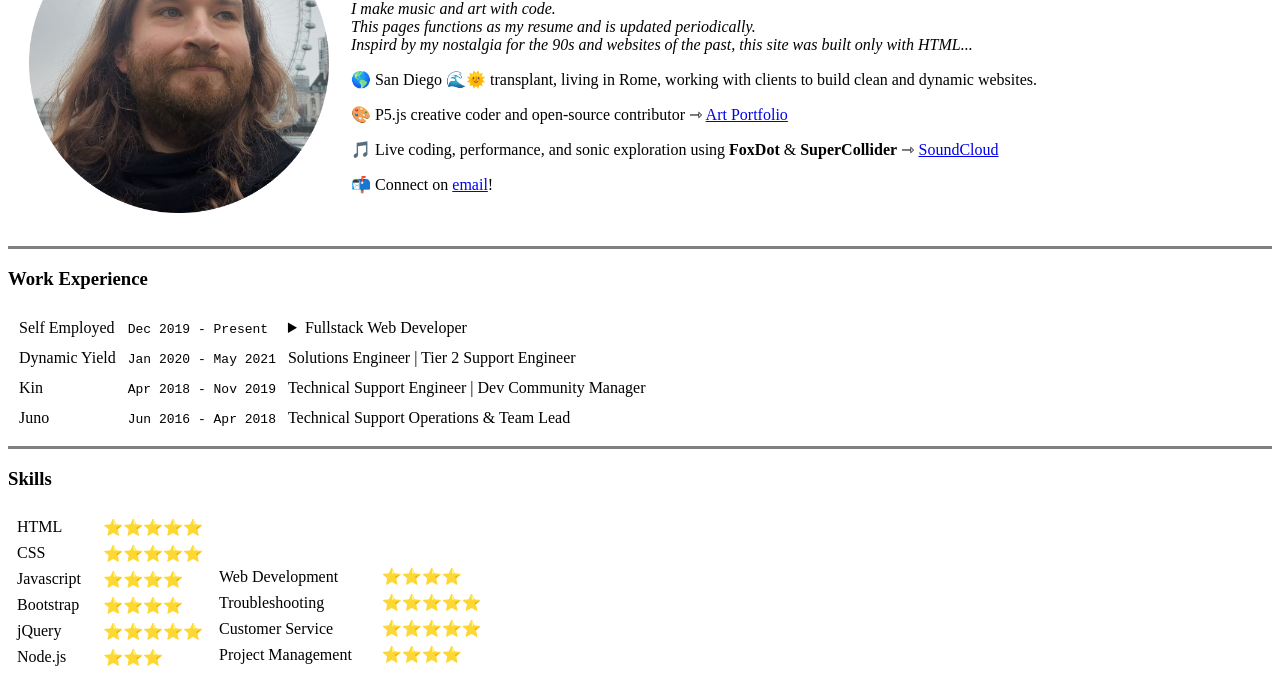
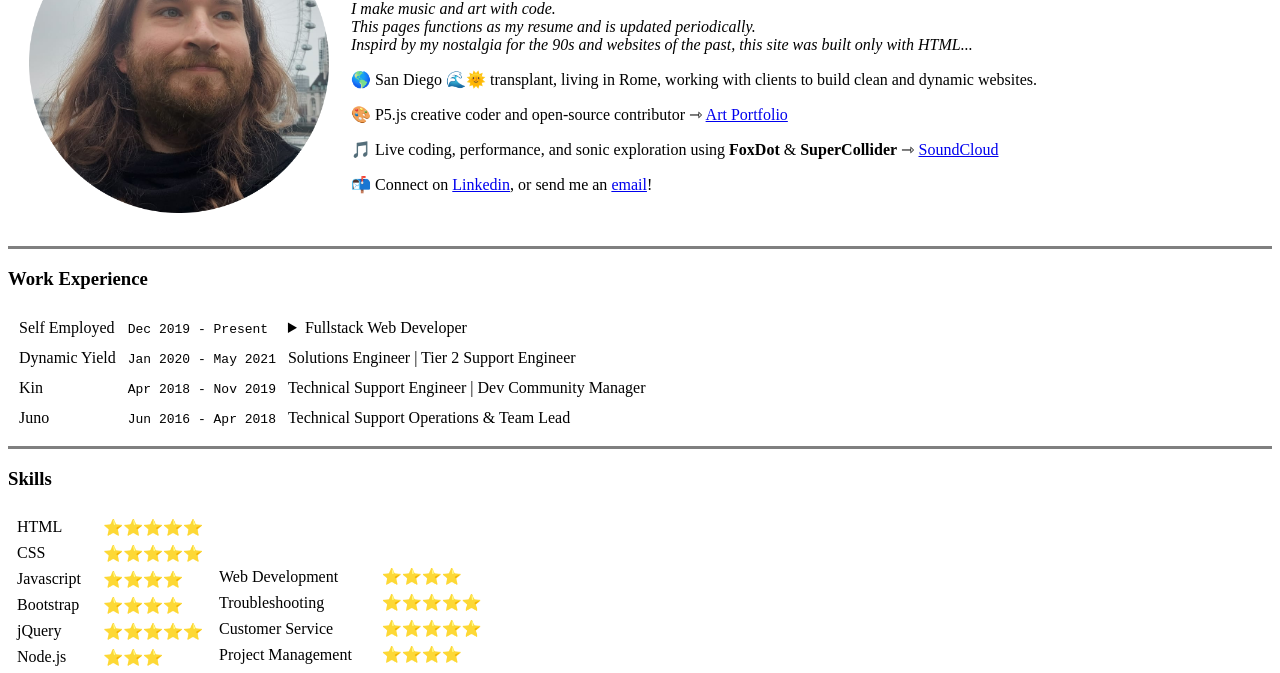
Before and after one commit to Benji5656/CV, a plain HTML site: page index.html in a window 1280 px wide. Shown: the part 116-789 px from the top of the page. Drawn offline with Linux system fonts and the light colour scheme.

Commit message:
Update to links

```diff
--- a/index.html
+++ b/index.html
@@ -17,7 +17,7 @@
         <p>🌎 San Diego 🌊🌞 transplant, living in Rome, working with clients to build clean and dynamic websites.</p>
         <p>🎨 P5.js creative coder and open-source contributor ⇾ <a href="artportal.html">Art Portfolio</a></p>
         <p>🎵 Live coding, performance, and sonic exploration using <b>FoxDot</b> & <b>SuperCollider</b> ⇾ <a href="https://soundcloud.com/bl5656">SoundCloud</a></p>
-        <p>📬 Connect on <a href="https://www.linkedin.com/in/benjamin-landis-62a329158/" target="_blank>Linkedin</a>, or send me an <a href="#emailForm">email</a>!</p>
+        <p>📬 Connect on <a href="https://www.linkedin.com/in/benjamin-landis-62a329158/" target="_blank">Linkedin</a>, or send me an <a href="#emailForm">email</a>!</p>
       </td>
     </tr>
   </table>
```
